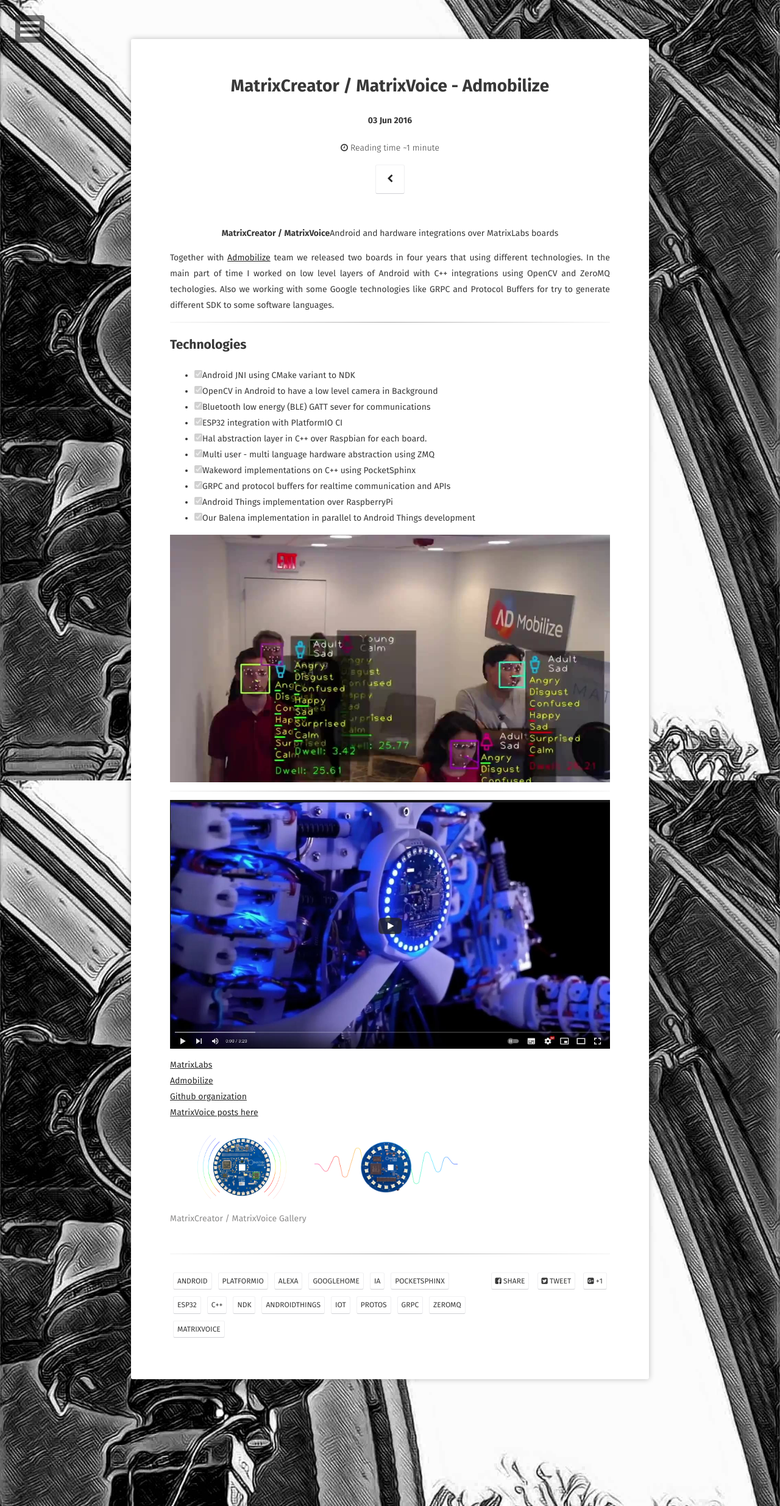
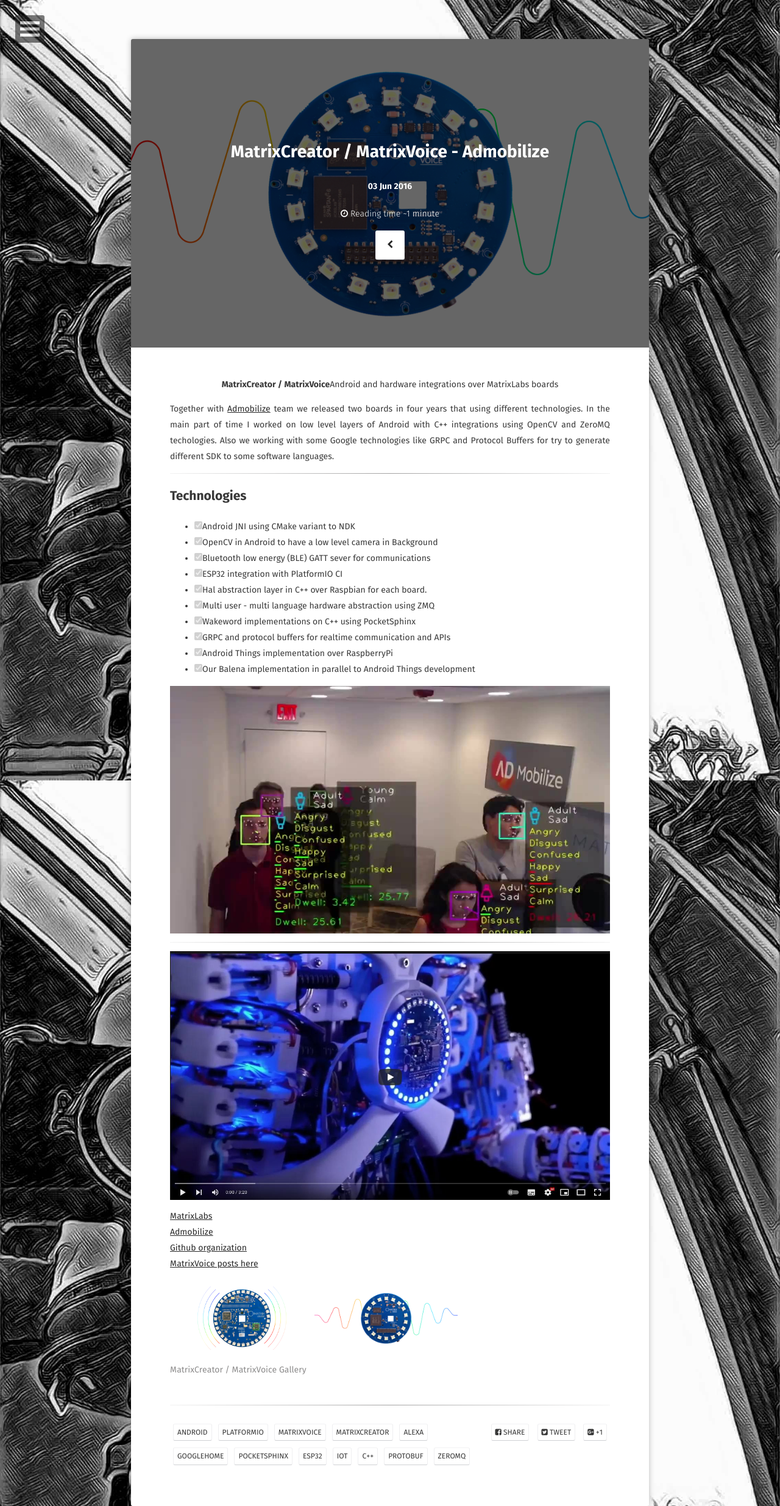
Before and after one commit to hpsaturn/hpsaturn.github.io, a Jekyll site: the page built from _posts/2016-06-03-matrix-creator-admobilize.md, in a window 1280 px wide. Shown: the whole page at 61% size. Built offline with Jekyll 4.4.1, drawn with Linux system fonts in a browser that asks for light colours; some web fonts are replaced.

Commit message:
fixed issue whit tags

```diff
--- a/_posts/2016-06-03-matrix-creator-admobilize.md
+++ b/_posts/2016-06-03-matrix-creator-admobilize.md
@@ -4,23 +4,21 @@
 imghead: matrixheader.jpg
 date:   2016-06-03
 excerpt: "Android and hardware integrations over MatrixLabs boards"
+feature: http://hpsaturn.com/assets/img/matrixvoiceheader.png
 project: true
 tag:
 - Android
 - PlatformIO
+- MatrixVoice
+- MatrixCreator
 - Alexa
 - GoogleHome
-- IA
 - PocketSphinx
 - ESP32
+- IoT
 - C++
-- NDK
-- AndroidThings
-- IoT
-- Protos
-- GRPC
+- Protobuf
 - ZeroMQ
-- MatrixVoice
 comments: false
 ---
 
```
